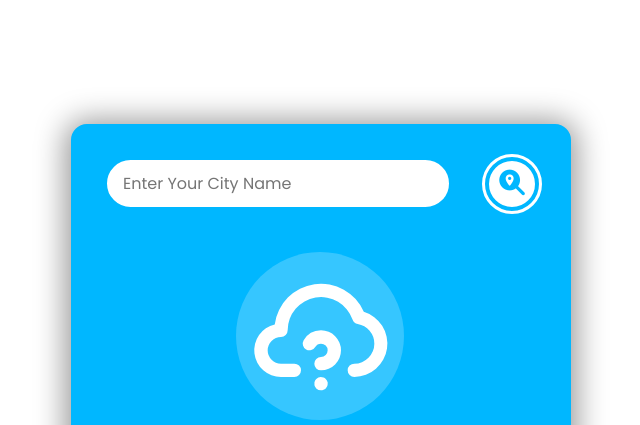
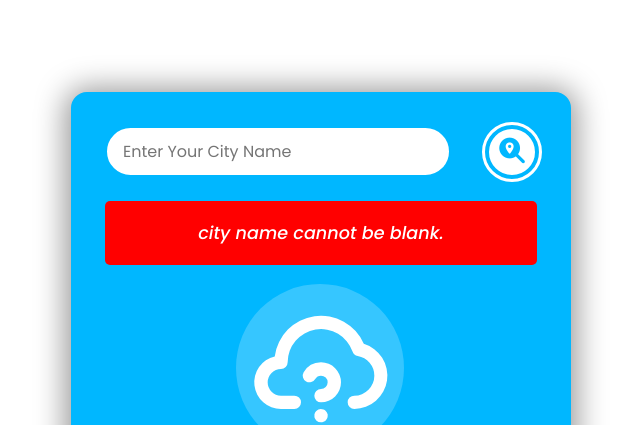
Before and after one commit to yadneshgondhali28/weather-app, a plain HTML site: page index.html in a window 1280 px wide. Both pictures are taken after a click on the button 831 px from the left and 183 px from the top of the page. Shown: the top 425 px of the page, without its empty margins (319-959 px from the left). Drawn offline with Linux system fonts and the light colour scheme; no server answers.

Commit message:
added show error feature

```diff
--- a/index.html
+++ b/index.html
@@ -38,7 +38,7 @@
             <i class="fa-solid fa-magnifying-glass-location"></i>
           </button>
         </div>
-        <!-- <div class="error-msg">city name cannot be blank.</div> -->
+        <div class="error-msg">city name cannot be blank.</div>
 
         <!-- weather - desc -->
         <div class="weather">
--- a/script.js
+++ b/script.js
@@ -1,8 +1,3 @@
-// fetch('https://api.openweathermap.org/data/2.5/weather?q=London&appid=553f9fb85e24973256385af7dd0a1081')
-//   .then(response => response.json())
-//   .then(data => console.log(data))
-//   .catch(error => console.log('Error:', error));
-
 
 function main() {
 
@@ -15,10 +10,12 @@ function main() {
   // validating input field
   function inputValidation() {
     if (searchInput.value === "") {
-      alert("city name cannot be blank.");
+      showErrorMessage("city name cannot be blank.");
     }
     else {
-      fetchWeatherApi(searchInput.value);
+      fetchWeatherApi(searchInput.value).catch(error => {
+        console.log(error.message);
+      });
     }
   }
 
@@ -28,6 +25,14 @@ function main() {
   const cityName = carContainer.querySelector(".city");
   const humidity = carContainer.querySelector(".humidity");
   const windSpeed = carContainer.querySelector(".wind-speed");
+  const errorMsg = carContainer.querySelector(".error-msg");
+
+
+  // show Error Message
+  function showErrorMessage(error) {
+    errorMsg.innerHTML = error;
+    errorMsg.classList.add("show-error");
+  }
 
   // showing weather data
   function showWeatherData(data) {
@@ -41,6 +46,7 @@ function main() {
   // validating city name
   function cityNameValidation(data) {
     if (!(data.cod === 200)) {
+      showErrorMessage(data.message);
       weatherImage.src = "Assets//imgs//noWeather.svg";
       temperature.innerHTML = "--" + "&deg;C";
       cityName.innerHTML = "---";
@@ -48,6 +54,7 @@ function main() {
       windSpeed.innerHTML = "-- km/hr";
     }
     else {
+      errorMsg.classList.remove("show-error");
       showWeatherData(data);
     }
   }
@@ -59,19 +66,14 @@ function main() {
       const data = await response.json();
       cityNameValidation(data);
     }
-    catch (err) {
-      console.error(err);
+    catch (error) {
+      console.error(error);
     }
   }
 
   // adding window event listener
   window.addEventListener("DOMContentLoaded", () => {
-    try {
-      fetchWeatherApi("Mumbai");
-    }
-    catch (err) {
-      console.error(err.message);
-    }
+    fetchWeatherApi("Mumbai");
   });
 
 
--- a/style.css
+++ b/style.css
@@ -37,7 +37,7 @@ main {
   display: flex;
   justify-content: space-between;
   align-items: center;
-  margin: 0 0 3rem;
+  margin: 0 0 1.5rem;
 }
 
 .search input {
@@ -51,16 +51,25 @@ main {
   text-transform: capitalize;
 }
 
-/* .error-msg {
-  display: none;
-  font-size: 0.9rem;
+.error-msg {
+  height: 0;
+  overflow: hidden;
+  display: flex;
+  justify-content: center;
+  align-items: center;
+  font-size: 1.1rem;
   font-style: italic;
+  font-weight: 500;
   background-color: red;
-  padding: 0.2rem 0.6rem;
   border-radius: 5px;
   color: white;
-  margin: 0 0 2rem;
-} */
+  margin: 0 0 1.5rem;
+  transition: .2s all linear;
+}
+
+.show-error {
+  height: 4rem;
+}
 
 .search input:focus,
 .search-btn:focus {
```
